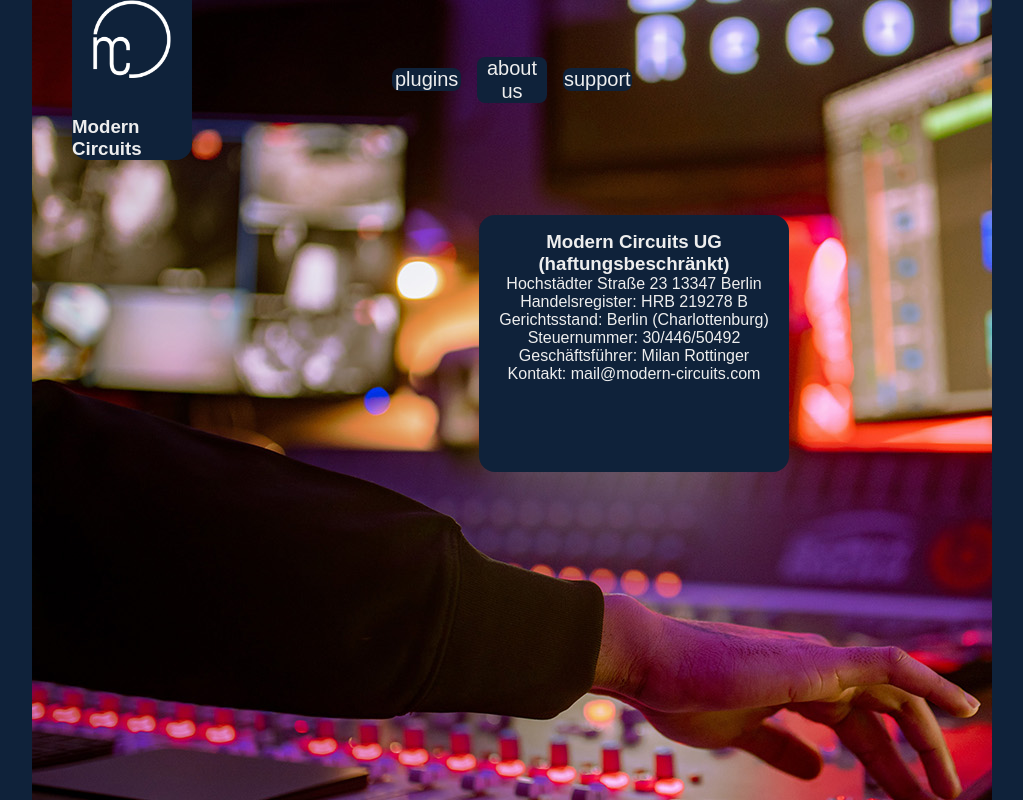
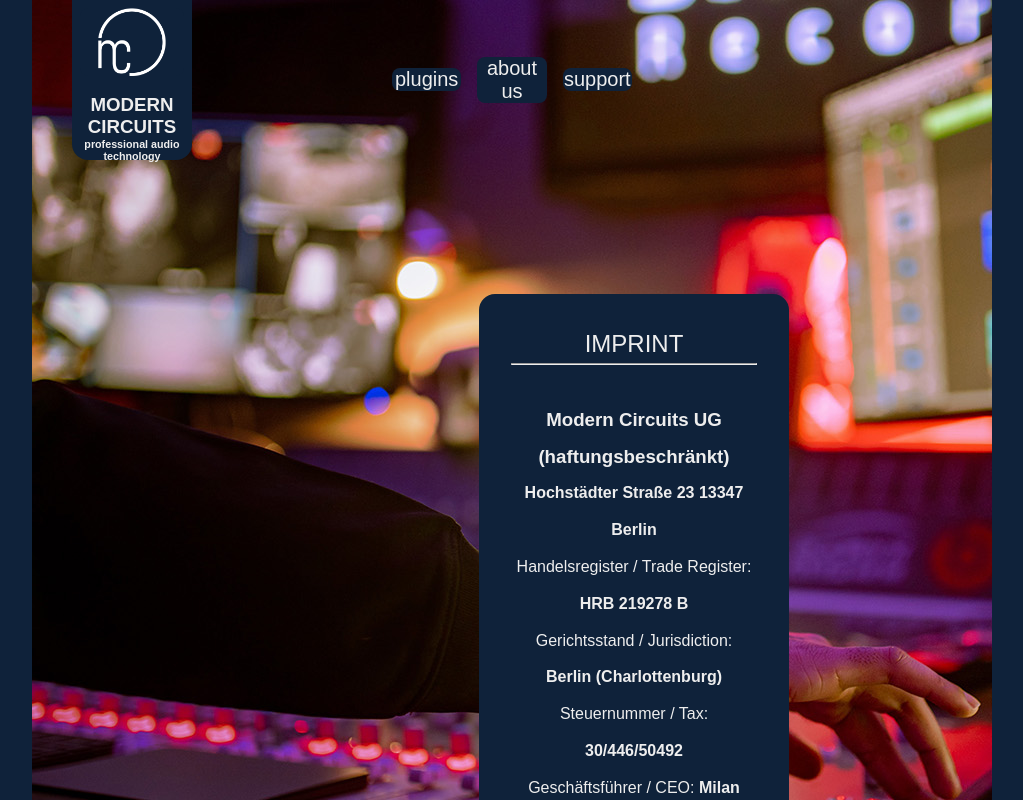
Before and after one commit to ModernCircuits/website, a React (Create React App) app: page /#/impressum in a window 1280 px wide. Shown: the top 800 px of the page, without its empty margins (128-1151 px from the left). Built offline with nearby package versions, Linux system fonts and the light colour scheme; a web font is replaced by a local one.

Commit message:
Improve imprint layout

```diff
--- a/src/index.css
+++ b/src/index.css
@@ -41,6 +41,14 @@ nav {
   width: 75%;
 }
 
+nav h3 {
+  text-transform: uppercase;
+}
+
+nav h6 {
+  text-transform: lowercase;
+}
+
 nav a {
   background-color: var(--primary);
   text-transform: lowercase;
@@ -77,6 +85,8 @@ nav a {
 
   background-color: var(--primary);
   border-radius: 0px 0px 16px 16px;
+
+  padding: 0.5rem;
 }
 
 .nav-logo img {
@@ -197,11 +207,6 @@ nav a {
   grid-row-end: span 5;
 }
 
-.impressum-text {
-  height: 100%;
-  text-align: center;
-}
-
 .card-coming-soon {
   grid-column-start: 8;
   grid-column-end: span 12;
--- a/src/layout/NavBar.tsx
+++ b/src/layout/NavBar.tsx
@@ -11,7 +11,8 @@ export const NavBar = (): JSX.Element => {
             <img src={logo} alt="modern circuits" className="logo" />
           </Link>
           <br />
-          <h3>Modern Circuits</h3>
+          <h3 className="center">Modern Circuits</h3>
+          <h6 className="center">Professional audio technology</h6>
         </div>
         <div className="nav-links">
           <Link to="plugins">Plugins</Link>
--- /dev/null
+++ b/src/pages/Impressum.css
@@ -0,0 +1,11 @@
+.impressum-text {
+  padding: 1rem;
+  height: 100%;
+  line-height: 230%;
+  text-align: center;
+}
+
+.impressum-text h2 {
+  font-weight: 200;
+  text-transform: uppercase;
+}
--- a/src/pages/Impressum.tsx
+++ b/src/pages/Impressum.tsx
@@ -1,17 +1,36 @@
 import React from "react";
+
+import "./Impressum.css";
 
 export const Impressum = () => {
   return (
     <div className="page-content page-impressum">
       <div className="card card-primary card-impressum">
         <div className="impressum-text ">
-          <h3>Modern Circuits UG (haftungsbeschränkt)</h3>
-          <p>Hochstädter Straße 23 13347 Berlin</p>
-          <p>Handelsregister: HRB 219278 B</p>
-          <p>Gerichtsstand: Berlin (Charlottenburg)</p>
-          <p>Steuernummer: 30/446/50492</p>
-          <p>Geschäftsführer: Milan Rottinger</p>
-          <p>Kontakt: mail@modern-circuits.com</p>
+          <h2>Imprint</h2>
+          <hr />
+          <br />
+          <h3>
+            <b>Modern Circuits UG (haftungsbeschränkt)</b>
+          </h3>
+          <p>
+            <b>Hochstädter Straße 23 13347 Berlin</b>
+          </p>
+          <p>
+            Handelsregister / Trade Register: <b>HRB 219278 B</b>
+          </p>
+          <p>
+            Gerichtsstand / Jurisdiction: <b>Berlin (Charlottenburg)</b>
+          </p>
+          <p>
+            Steuernummer / Tax: <b>30/446/50492</b>
+          </p>
+          <p>
+            Geschäftsführer / CEO: <b>Milan Rottinger</b>
+          </p>
+          <p>
+            Kontakt / Contact: <b>mail@modern-circuits.com</b>
+          </p>
         </div>
       </div>
     </div>
```
